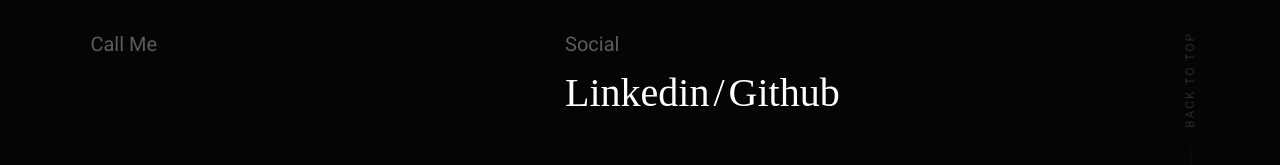
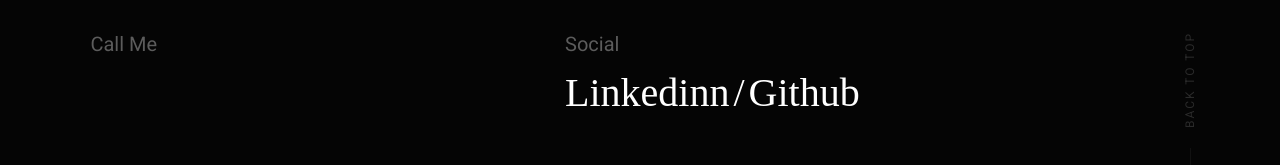
Before and after one commit to HakimDuparcq/HakimDuparcq.github.io, a plain HTML site: page index.html in a window 1280 px wide. Shown: the part 7712-7877 px from the top of the page. Drawn offline with Linux system fonts and the light colour scheme; a web font is replaced by a local one.

Commit message:
Update index.html

```diff
--- a/index.html
+++ b/index.html
@@ -563,7 +563,7 @@
             <div class="column large-7 medium-full contact-social">
                 <h4>Social</h4>
                 <ul>
-                    <li><a href="https://www.linkedin.com/in/hakim-duparcq-197968205/" title="Linkedinn">Linkedin</a></li>
+                    <li><a href="https://www.linkedin.com/in/hakim-duparcq-197968205/" title="Linkedinn">Linkedinn</a></li>
                     <li><a href="https://github.com/HakimDuparcq" title="Github">Github</a></li>
 
                 </ul>
```
